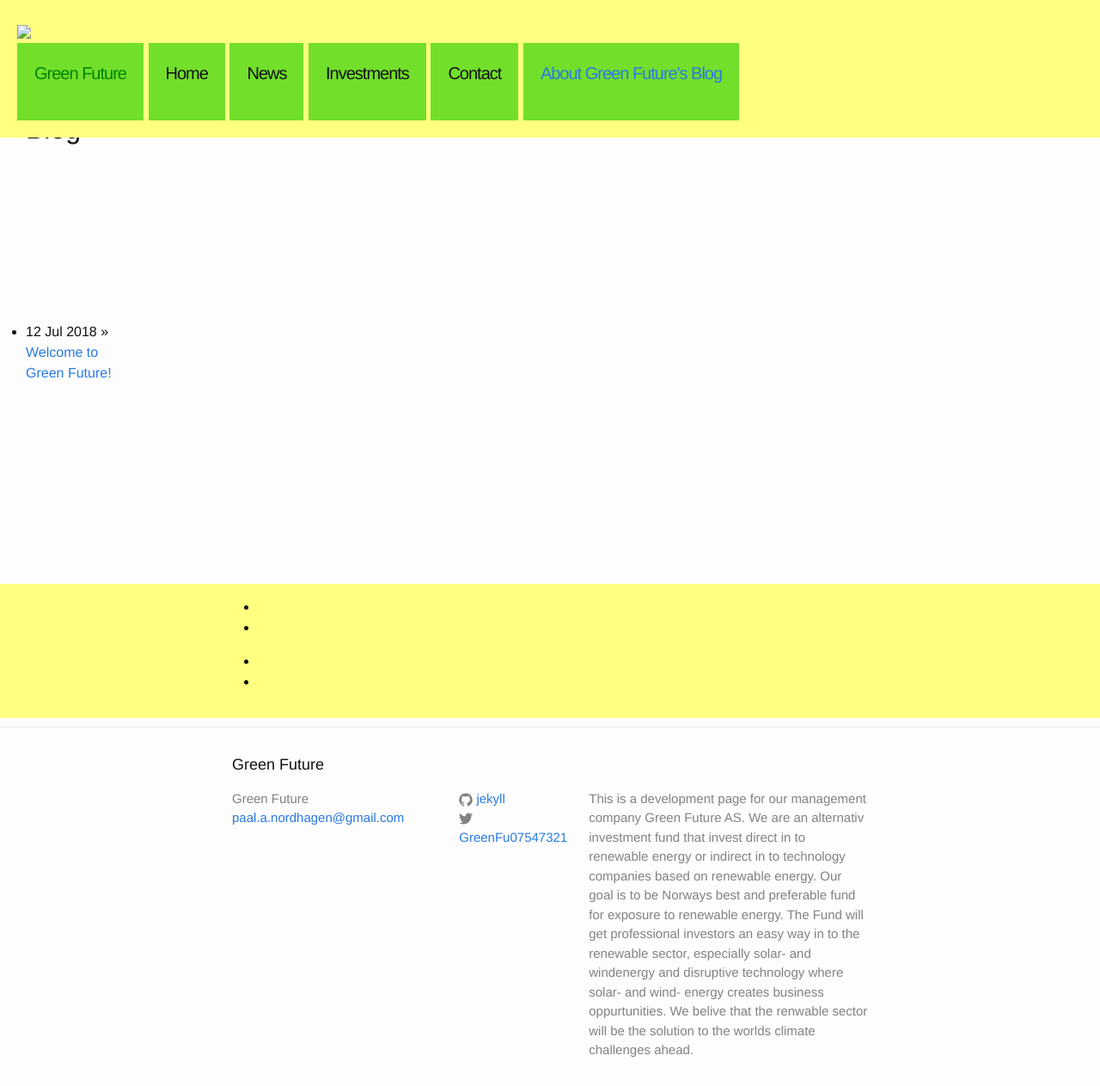
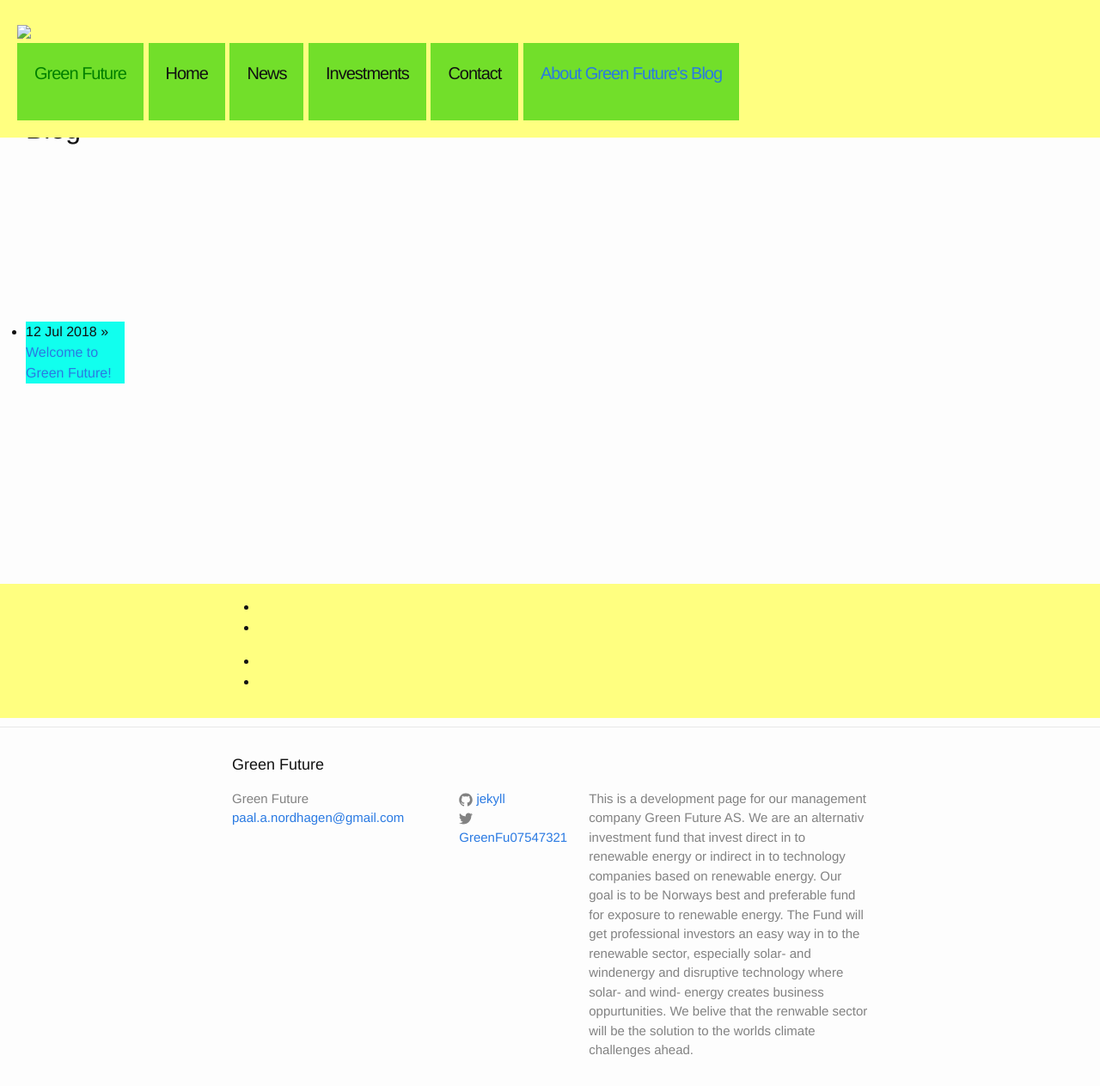
Before and after one commit to Paal-August/Paal-August.github.io, a Jekyll site: the page built from Blog/index.html, in a window 1280 px wide and 1263 px high. Shown: the whole window at 86% size. Built offline with Jekyll 4.4.1, drawn with Linux system fonts in a browser that asks for light colours.

Commit message:
Update _layout.scss

```diff
--- a/_sass/_layout.scss
+++ b/_sass/_layout.scss
@@ -361,4 +361,5 @@
  */
 .posts{
      margin:200px 0 0 0;
+     background-color: #11ffeeff;
 }
```
